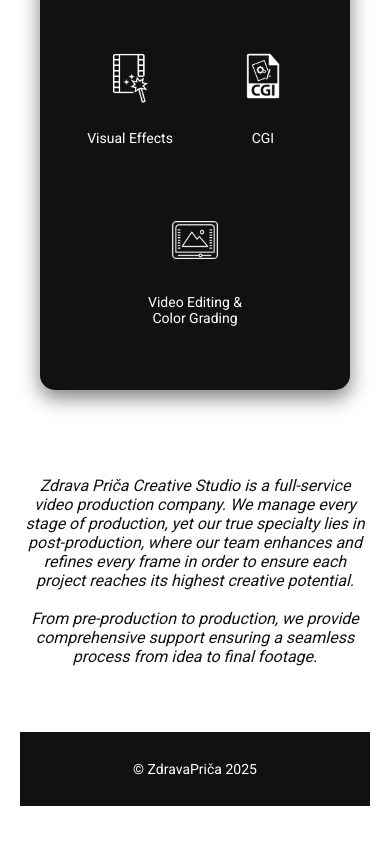
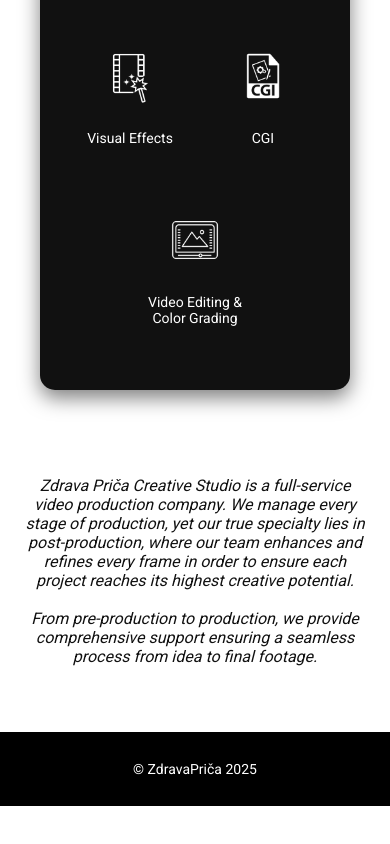
Before and after one commit to DusanPrica/Zdrava-Prica, a Next.js app: page /services in a window 390 px wide. Shown: the part 1531-2375 px from the top of the page. After the commit the page ends 2337 px from the top, so only its background shows below. Built offline with nearby package versions, Linux system fonts and the light colour scheme.

Commit message:
Added animation on home page and background color on FooterDefaultResponsive

```diff
--- a/app/components/FooterDefaultResponsive.js
+++ b/app/components/FooterDefaultResponsive.js
@@ -16,7 +16,7 @@
             align-items: center;
             width: 100%;
             padding: 15px 0;
-            background-color: #111;
+            background-color: black;
             color: #fff;
             font-size: 14px;
           }
--- a/app/globals.css
+++ b/app/globals.css
@@ -120,11 +120,11 @@
   right: 50px;
   background-color: rgba(0, 0, 0, 0.85);
   border-radius: 12px;
-  padding: 15px 20px;
+  padding: 15px 10px;
   display: none;
   flex-direction: column;
   gap: 10px;
-  min-width: 180px;
+  min-width: 140px;
   backdrop-filter: blur(5px);
   z-index: 1001;
 }
@@ -153,7 +153,7 @@
 
 .footer {
   width: 100%;
-  background-color: #111;
+  background-color: black;
   padding: 40px 20px;
   display: flex;
   flex-direction: column;
@@ -182,7 +182,7 @@
 }
 .footerSocial {
   width: 100%;
-  background-color: #111;
+  background-color: black;
   padding: 20px 0;
   color: #fff;
 }
@@ -285,6 +285,27 @@
   object-fit: cover;
 }
 
+.splash-overlay {
+  position: fixed;
+  top: 0;
+  left: 0;
+  width: 100vw;
+  height: 100vh;
+  background-color: #000;
+  display: flex;
+  justify-content: center;
+  align-items: center;
+  z-index: 9999;
+  overflow: hidden;
+}
+
+.splash-video {
+  width: 300px;
+  height: auto;
+  border-radius: 12px;
+  box-shadow: 0 8px 30px rgba(0,0,0,0.5);
+}
+
 @media (max-width: 1024px) {
   .hero-overlay h1 {
     font-size: 4rem;
@@ -375,6 +396,7 @@
     text-align: center;
     margin-top: 16px;
   }
+
 }
 
 
--- a/app/services/page.js
+++ b/app/services/page.js
@@ -21,61 +21,52 @@
   ];
 
   return (
-    <div
-      style={{
+    <div style={{ display: "flex", flexDirection: "column", minHeight: "100vh" }}>
+      <div style={{
         backgroundColor: "#fff",
-        minHeight: "100vh",
         display: "flex",
         flexDirection: "column",
         alignItems: "center",
         padding: "50px 20px",
         gap: "50px"
-      }}
-    >
-      <h1 className="servicesTitle"
-        style={{
+      }}>
+        <h1 className="servicesTitle" style={{
           fontSize: "48px",
           fontWeight: "normal",
           color: "#111",
           textAlign: "center",
           marginTop: "0",
-        }}
-      >
+        }}>
           Services
         </h1>
 
-      <div
-        style={{
+        <div style={{
           display: "flex",
-          justifyContent: "space-between",
+          justifyContent: "center",
           gap: "20px",
           maxWidth: "1200px",
           width: "100%",
           flexWrap: "wrap"
-        }}
-      >
+        }}>
           <Services title="Pre-Production" circles={circles1} />
           <Services title="Production" circles={circles2} inverted />
           <Services title="Post-Production" circles={circles3} />
         </div>
 
-      <p
-        style={{
+        <p style={{
           maxWidth: "1000px",
           textAlign: "center",
           fontSize: "16px",
           fontStyle: "italic",
           color: "#111",
-        }}
-      >
+        }}>
           Zdrava Priča Creative Studio is a full-service video production company. We manage every stage of production, yet our true specialty lies in post-production, where our team enhances and refines every frame in order to ensure each project reaches its highest creative potential.
           <br/><br/>
           From pre-production to production, we provide comprehensive support ensuring a seamless process from idea to final footage.
         </p>
+      </div>
 
-      <div style={{ width: "100%" }}>
       <FooterDefaultResponsive />
-      </div>
     </div>
   );
 }
```
Also changed, not shown: app/page.js (+36 -10 lines), 2 other files (tests, documents, lock files or other folders). Lines whose indentation alone changed are shown as unchanged.
